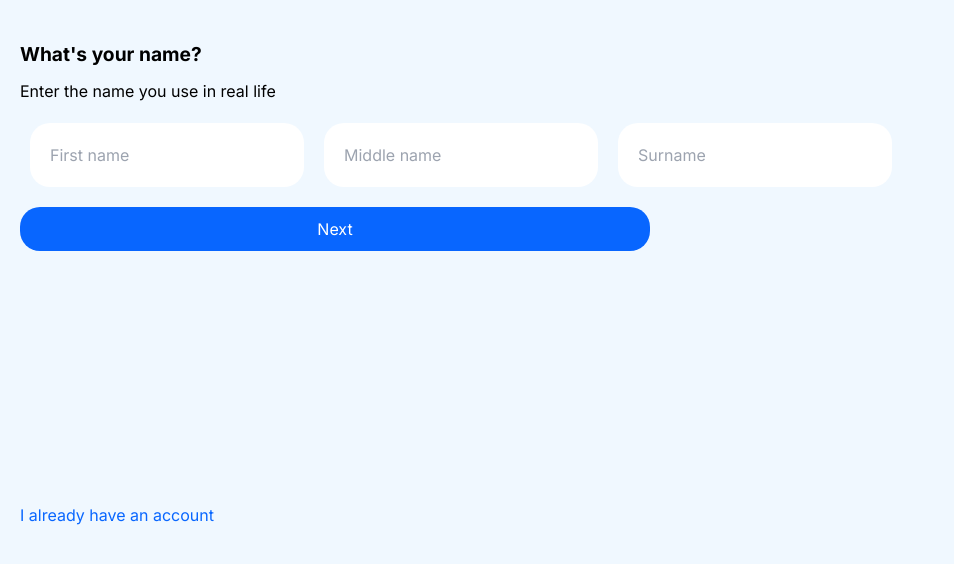
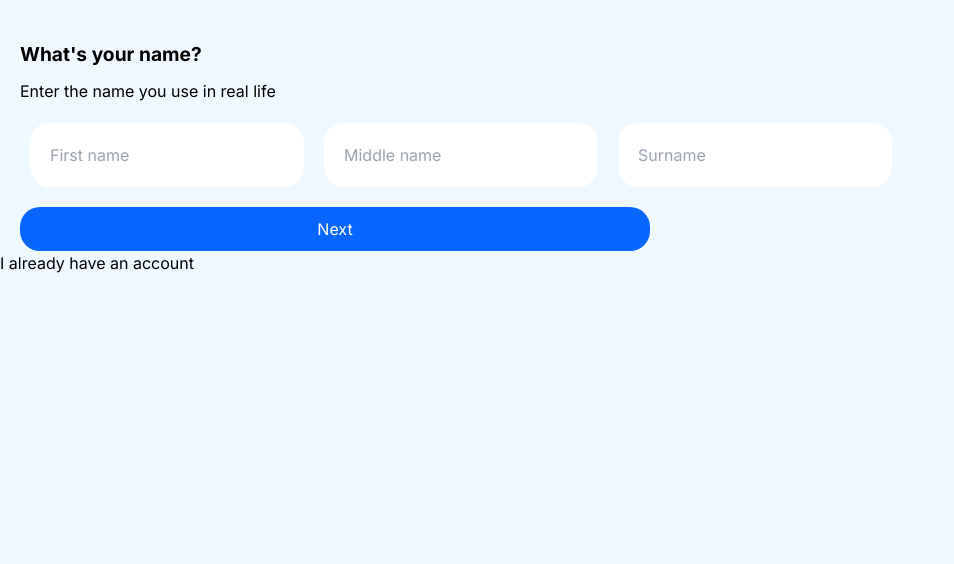
Before and after one commit to Preciousnnebuogor/App-Router, a Next.js app: page / in a window 1280 px wide. Shown: the top 564 px of the page, without its empty margins (0-954 px from the left). Built offline with nearby package versions, Linux system fonts and the light colour scheme.

Commit message:
layout added

```diff
--- a/src/app/contact/contact.module.scss
+++ b/src/app/contact/contact.module.scss
@@ -0,0 +1,6 @@
+.body {
+    padding-top: 40px;
+  margin-left: 10px;
+
+
+}
--- /dev/null
+++ b/src/app/footer.tsx
@@ -0,0 +1,8 @@
+import Link from "next/link"
+export default function Footer() {
+    return <div>
+        <Link href="">
+     <h2 className="mt - 10">I already have an account</h2>
+        </Link>
+    </div>
+}
--- a/src/app/gender/gender.module.scss
+++ b/src/app/gender/gender.module.scss
@@ -1,6 +1,5 @@
 .body {
   background-color: #f0f8ff;
-
   padding-top: 40px;
   margin-left: 10px;
   h1 {
--- a/src/app/globals.css
+++ b/src/app/globals.css
@@ -26,4 +26,5 @@ body {
   .text-balance {
     text-wrap: balance;
   }
+
 }
--- a/src/app/layout.tsx
+++ b/src/app/layout.tsx
@@ -1,6 +1,8 @@
-import type { Metadata } from "next";
+ import type { Metadata } from "next";
 import { Inter } from "next/font/google";
 import "./globals.css";
+import Footer from "./footer";
+
 
 const inter = Inter({ subsets: ["latin"] });
 
@@ -16,7 +18,10 @@ export default function RootLayout({
 }>) {
   return (
     <html lang="en">
-      <body className={inter.className}>{children}</body>
+      <body className={inter.className}>{children}
+      <Footer/>
+      </body>
+
     </html>
   );
 }
--- a/src/app/navbar/name.tsx
+++ b/src/app/navbar/name.tsx
@@ -58,7 +58,6 @@ export default function Name() {
         </button>
       </div>
 
-      <h3>I already have an account</h3>
     </div>
   );
 }
```
